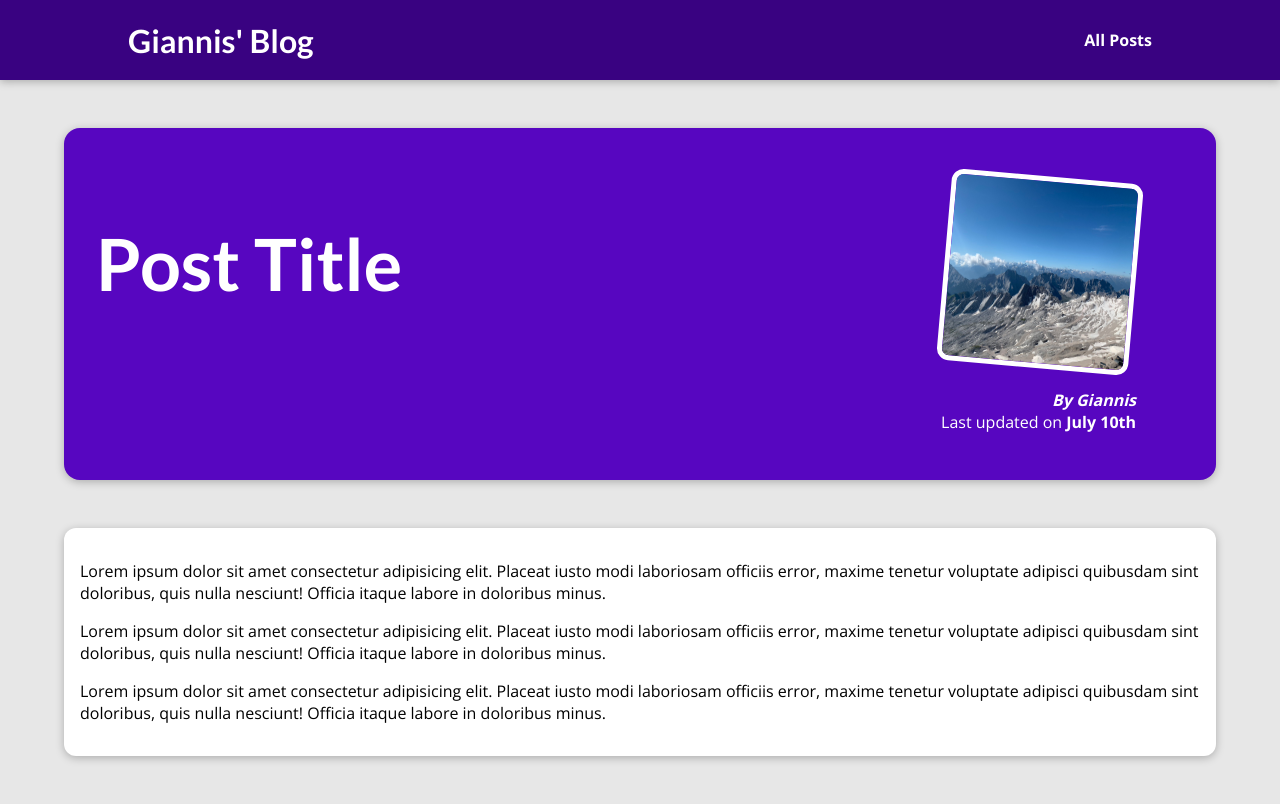
After one commit to ioannis-toumpoglou/blog-test, a Django app: template blog/templates/blog/post-detail.html in a window 1280 px wide. The commit adds this page. Run offline with Django 4.2, Linux system fonts and the light colour scheme; the template is opened without the code that fills it, so the values that code supplies are empty.

Commit message:
Add single post page

```diff
--- /dev/null
+++ b/blog/static/blog/post-detail.css
@@ -0,0 +1,62 @@
+body {
+    background-color: #e7e7e7;
+  }
+
+  #main-navigation {
+    background-color: #390281;
+    box-shadow: 0 2px 8px rgba(0, 0, 0, 0.25);
+  }
+
+  #summary {
+    margin: 8rem auto 3rem auto;
+    padding: 2rem;
+    width: 90%;
+    max-width: 90rem;
+    border-radius: 16px;
+    background-color: #5706c0;
+    position: relative;
+    box-shadow: 0 2px 8px rgba(0, 0, 0, 0.25);
+    height: 22rem;
+  }
+
+  #summary h2 {
+    color: white;
+    font-size: 4.5rem;
+  }
+
+  #summary article {
+    position: absolute;
+    top: 2rem;
+    right: 3rem;
+    padding: 1rem 2rem;
+    border-radius: 12px;
+    text-align: right;
+    color: white;
+  }
+
+  #summary article img {
+    width: 12rem;
+    height: 12rem;
+    border-radius: 12px;
+    transform: rotateZ(5deg);
+    border: 5px solid white;
+    margin-bottom: 1rem;
+  }
+
+  #summary address {
+    font-weight: bold;
+  }
+
+  #summary time {
+    font-weight: bold;
+  }
+
+  main {
+    width: 90%;
+    max-width: 90rem;
+    margin: 3rem auto;
+    background-color: white;
+    padding: 1rem;
+    border-radius: 12px;
+    box-shadow: 0 2px 8px rgba(0, 0, 0, 0.25);
+  }
--- a/blog/templates/blog/includes/post.html
+++ b/blog/templates/blog/includes/post.html
@@ -2,7 +2,7 @@
 
 <li>
     <article class="post">
-        <a href="{% url 'post-detail-page' %}">
+        <a href="{% url 'post-detail-page' 'the-mountains' %}">
             <img src="{% static "blog/images/mountains.jpg" %}" alt="Mountain Hiking">
             <div class="post__content">
                 <h3>Mountain Hiking</h3>
--- /dev/null
+++ b/blog/templates/blog/post-detail.html
@@ -0,0 +1,29 @@
+{% extends 'base.html' %}
+{% load static %}
+
+{% block title %}
+    This Post Title
+{% endblock %}
+
+{% block css_files %}
+    <link rel="stylesheet" href="{% static "blog/post-detail.css" %}">
+{% endblock %}
+
+{% block content  %}
+    <section id="summary">
+        <h2>Post Title</h2>
+        <article>
+            <img src="{% static 'blog/images/mountains.jpg' %}" alt="Post Title">
+            <address>By Giannis</address>
+            <div>
+                Last updated on <time>July 10th</time>
+            </div>
+        </article>
+    </section>
+
+    <main>
+        <p>Lorem ipsum dolor sit amet consectetur adipisicing elit. Placeat iusto modi laboriosam officiis error, maxime tenetur voluptate adipisci quibusdam sint doloribus, quis nulla nesciunt! Officia itaque labore in doloribus minus.</p>
+        <p>Lorem ipsum dolor sit amet consectetur adipisicing elit. Placeat iusto modi laboriosam officiis error, maxime tenetur voluptate adipisci quibusdam sint doloribus, quis nulla nesciunt! Officia itaque labore in doloribus minus.</p>
+        <p>Lorem ipsum dolor sit amet consectetur adipisicing elit. Placeat iusto modi laboriosam officiis error, maxime tenetur voluptate adipisci quibusdam sint doloribus, quis nulla nesciunt! Officia itaque labore in doloribus minus.</p>
+    </main>
+{% endblock content  %}
--- a/blog/views.py
+++ b/blog/views.py
@@ -9,5 +9,5 @@ def starting_page(request):
 def posts(request):
     return render(request, "blog/all-posts.html")
 
-def post_detail(request):
-    pass
+def post_detail(request, slug):
+    return render(request, "blog/post-detail.html")
```
